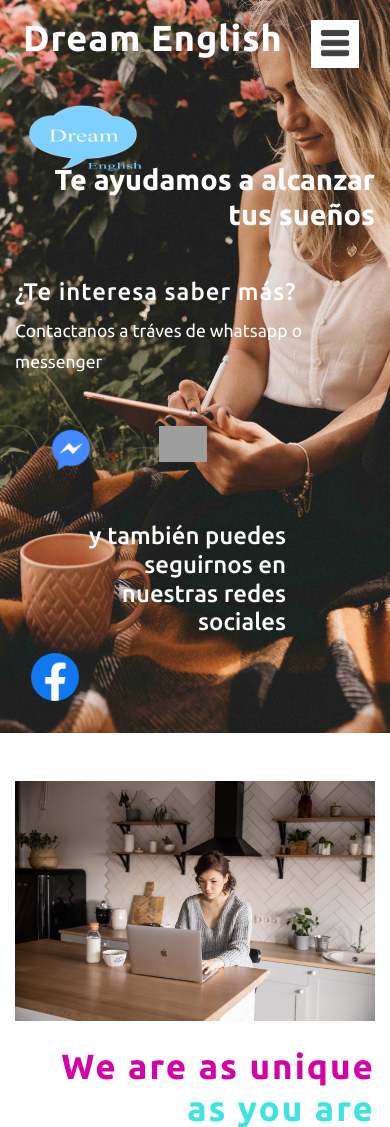
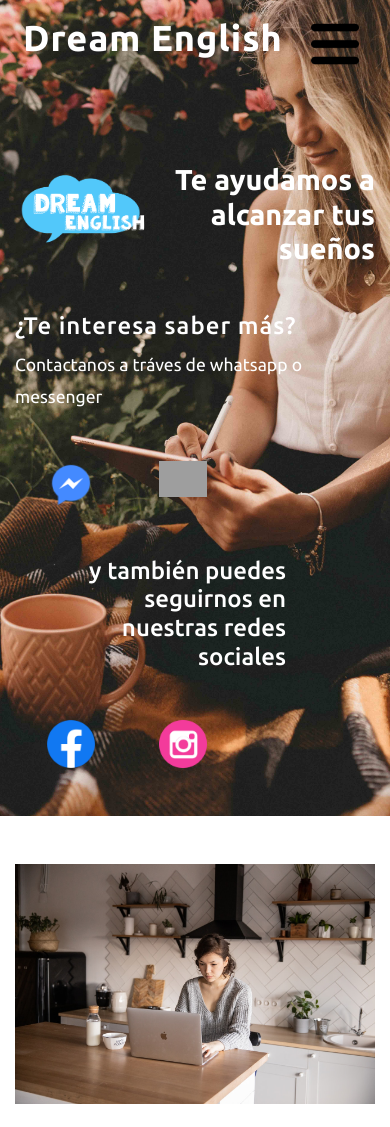
Before and after one commit to cf2013/dreamenglish, a PHP site: page /index.html in a window 390 px wide. Shown: the top 1127 px of the page. Run offline with PHP 8.4, Linux system fonts and the light colour scheme; grey boxes are pictures that could not be loaded.

Commit message:
logo e instagram, responsive

```diff
--- a/assets/css/style.css
+++ b/assets/css/style.css
@@ -442,9 +442,9 @@ ul.social-media{
 	/* text-transform: capitalize; */
 }
 img#logoDreamBanner{
-    width: 30%;
-    /* float: right; */
-    margin-left: 7%;
+    width: 25%;
+    float: left;
+    height: 100%;
 }
 /* //banner */
 .social-media{
@@ -454,7 +454,7 @@ img#logoDreamBanner{
     margin: 1rem;
 }
 .img-sm{
-    width: 3rem;
+    width: 2rem;
 }
 .n-right-w3ls .form-group input.form-control.submit {
     background: #7ed0ff;
@@ -1310,7 +1310,12 @@ section.agile_stats p{
 @media screen and (max-width: 1600px) {}
 
 @media screen and (max-width: 1440px) {}
-
+img#logoDreamBanner{
+    width: 38%;
+}
+.img-sm {
+    width: 3rem;
+}
 @media screen and (max-width: 1366px) {}
 
 @media screen and (max-width: 1280px) {
--- /dev/null
+++ b/assets/javascript/main.js
@@ -0,0 +1,5 @@
+$(document).ready(function() {
+    $('#myModal').modal('toggle')({
+        keyboard: false
+      })
+});
--- a/index.html
+++ b/index.html
@@ -16,7 +16,8 @@
     </script>
     <!-- Custom Theme files -->
     <link href="assets/css/bootstrap.css" type="text/css" rel="stylesheet" media="all">
-    <link href="assets/css/style.css" type="text/css" rel="stylesheet" media="all">
+	<link href="assets/css/style.css" type="text/css" rel="stylesheet" media="all">
+	<script type="text/javascript" src="assets/javascript/main.js"></script>
     <!-- font-awesome icons -->
     <link href="assets/css/fontawesome-all.min.css" rel="stylesheet">
 	<!-- //Custom Theme files -->
@@ -34,7 +35,7 @@
             <div class="logo" id="logo">
 				<h1><a href="index.html">Dream English</a></h1>
             </div>
-				<label for="drop" class="toggle"><img src="./assets/imgs/boton-de-menu.png" class="img-sm"></span></label>
+				<label for="drop" class="toggle"><img src="./assets/imgs/menu-hamburguer.png" class="img-sm"></span></label>
                 <input type="checkbox" id="drop">
                     <ul class="menu">
                         <li class="mr-lg-4 mr-3 active"><a href="index.html">Home</a></li>
@@ -44,14 +45,14 @@
 					</ul>
 
 	</nav>
-	<img src="assets/imgs/dreamEnglish_checkpoint.png" alt="logo" srcset="" id="logoDreamBanner">
+
 </header>
 <!-- //header -->
         <div class="container">
             <!-- banner-text -->
             <div class="banner-text">
-
-                <div class="slider-info">
+				<div class="slider-info d-inline-flex">
+					<img src="assets/imgs/logoDreamEnglish.png" alt="logo" srcset="" id="logoDreamBanner">
                     <h3>Te ayudamos a alcanzar tus sueños </h3>
 				</div>
             </div>
@@ -68,7 +69,11 @@
 								 <li><a href="https://wa.me/5213314389162?text=Me%20interesa%20saber%20más"><img class="img-sm" src="/assets/imgs/logo-whatsapp.png" alt="whatsapp" srcset=""></a></li>
 							 </div>
 							 <li class="col-9 col-md-5"><h4>y también puedes seguirnos en nuestras redes sociales</h4></li>
-							 <li><a href="https://www.facebook.com/Dream-English-108089027608597"><img class="img-sm" src="./assets/imgs/facebook_Logo_oficial.png" alt="facebook"></a></li>
+							 <div>
+								<li><a href="https://www.facebook.com/Dream-English-108089027608597"><img class="img-sm" src="./assets/imgs/facebook_Logo_oficial.png" alt="facebook"></a></li>
+							 	<li><a href="http://instagram.com/dreamenglishmx"><img src="./assets/imgs/instagram-logo.png" alt="instagram" class="img-sm"></a></li>
+							 </div>
+
 						 </ul>
 						<!-- <div class="row">
 							<div class="col-md-4 form-group news-rt">
@@ -140,6 +145,7 @@
 		</div>
 	</section>
 	 <!-- services -->
+
     <div class="more-services py-lg-5">
 		<div class="container py-5">
             <div class="title-section pb-sm-5 pb-3">
@@ -152,6 +158,7 @@
                         <h4>LLamada sorpresa</h4>
                         <p> Durante tu nivel, tienes la opción de elegir llamada sorpresa, lo que significa que en un momento no programado, recibirás una llamada telefónica, misma que tendrás que contestar en inglés en el lugar que te encuentres y entablar conversación con el llamante. Esto ayudará a mejorar tus habilidades de escuchar y resolver problemas en el idioma.</p>
 					</figure>
+
 				 </div>
                 <div class="col-lg-3 col-12 more-services-1">
                     <figure class="effect-1" style="height:100%;">
@@ -357,7 +364,7 @@
 						</a>
 					</li>
 					<li>
-						<a href="www.instagram.com">
+						<a href="http://instagram.com/dreamenglishmx">
 							<img src="assets/imgs/instagram-logo.png" alt="instagram logo" srcset=""class="logoFooter">
 						</a>
 					</li>
@@ -367,5 +374,6 @@
 		</div>
 	</div>
 <!-- //footer -->
+
 </body>
 </html>
```
Also changed, not shown: assets/imgs/LOGOdream.png (added), assets/imgs/dreamEnglish_this.png (added), assets/imgs/dreamLOGO.png (added), assets/imgs/dreamenglish-logo.png (added), assets/imgs/logoDreamEnglish.png (added), assets/imgs/menu-hamburguer.png (added), 1 other file.
